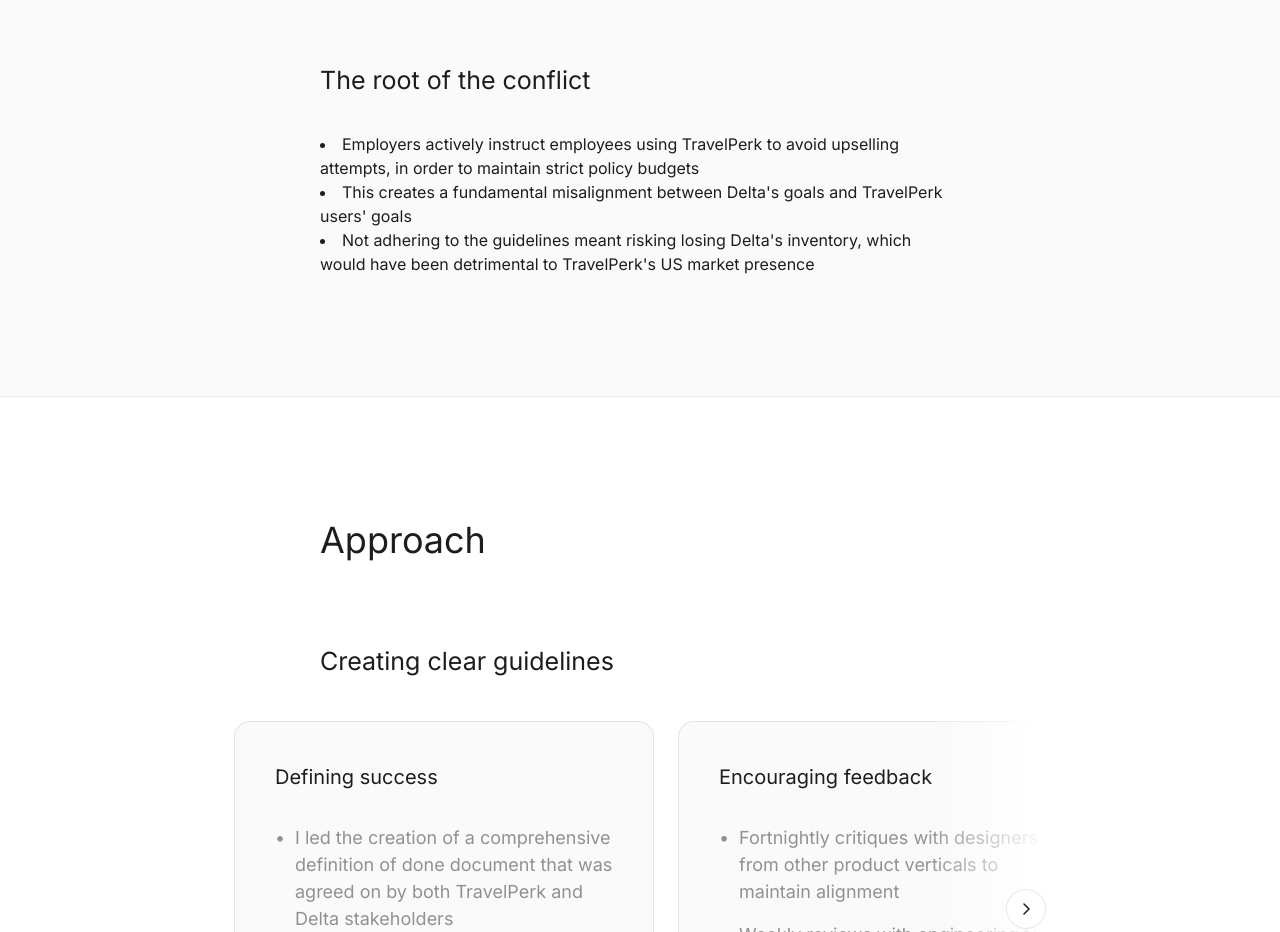
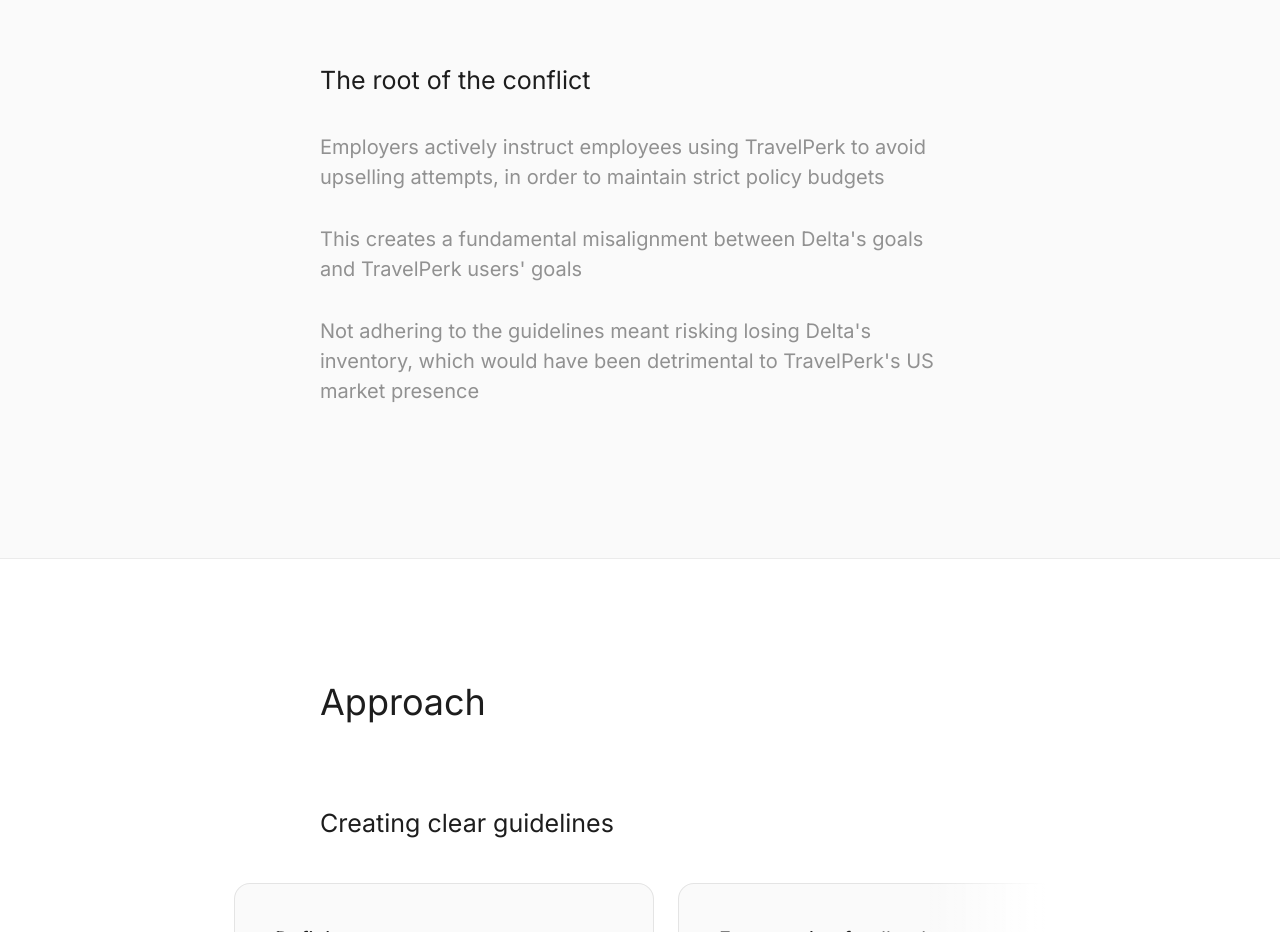
Before and after one commit to jimmylesliedesign/jimmyleslie.github.io, a plain HTML site: page travelperk/index.html in a window 1280 px wide. Shown: the part 4300-5232 px from the top of the page. Drawn offline with Linux system fonts and the light colour scheme.

Commit message:
Update index.html

```diff
--- a/travelperk/index.html
+++ b/travelperk/index.html
@@ -1360,9 +1360,9 @@
             <div class="section-content">
                 <h3>The root of the conflict</h3>
                 <p class="body-text">
-                    <li>Employers actively instruct employees using TravelPerk to avoid upselling attempts, in order to maintain strict policy budgets</li>
-                    <li>This creates a fundamental misalignment between Delta's goals and TravelPerk users' goals</li>
-                    <li>Not adhering to the guidelines meant risking losing Delta's inventory, which would have been detrimental to TravelPerk's US market presence</li>
+                     <p class="body-text">Employers actively instruct employees using TravelPerk to avoid upselling attempts, in order to maintain strict policy budgets</p>
+                     <p class="body-text">This creates a fundamental misalignment between Delta's goals and TravelPerk users' goals</p>
+                     <p class="body-text">Not adhering to the guidelines meant risking losing Delta's inventory, which would have been detrimental to TravelPerk's US market presence</p>
                 </p>
             </div>
         </div>
```
